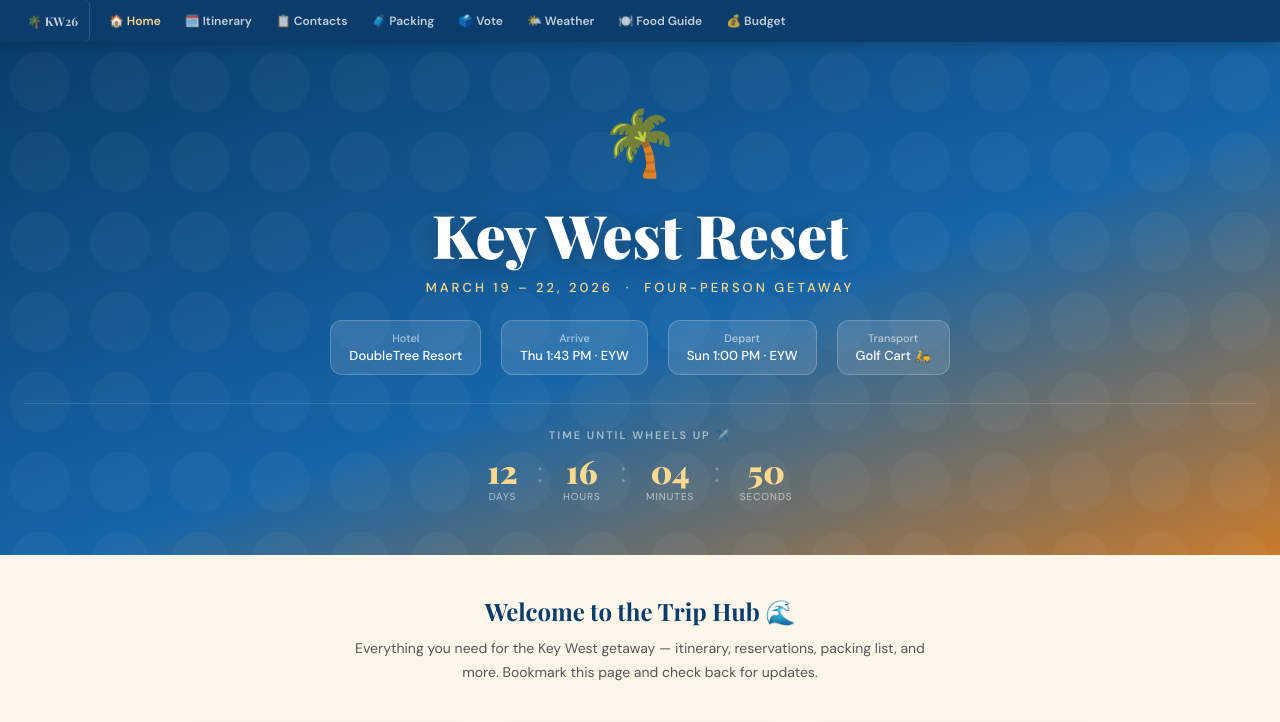
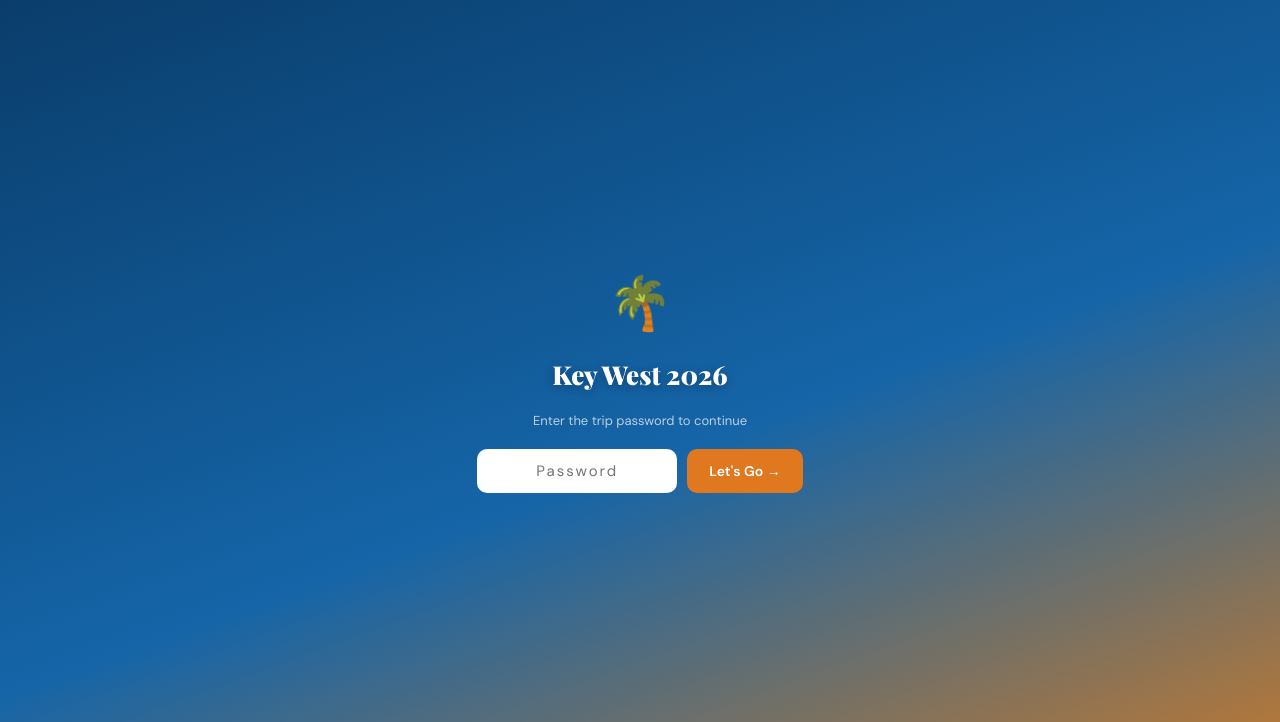
Before and after one commit to jeremyscrews-create/keywest2026, a plain HTML site: page index.html in a window 1280 px wide. Shown: the top 722 px of the page. Drawn offline with nearby package versions, Linux system fonts and the light colour scheme.

Commit message:
Add files via upload

```diff
--- a/index.html
+++ b/index.html
@@ -340,7 +340,7 @@
 </head>
 <body>
 
-<div id="pw-overlay" style="display:none">
+<div id="pw-overlay">
   <div class="pw-palm">🌴</div>
   <h2>Key West 2026</h2>
   <p>Enter the trip password to continue</p>
@@ -596,25 +596,25 @@
 
 <script>
   (function() {
-    const PASS = "ConchyKong";
-    const KEY = "kw2026_auth";
-    const overlay = document.getElementById('pw-overlay');
-    if (sessionStorage.getItem(KEY) === '1') {
+    var overlay = document.getElementById('pw-overlay');
+    if (sessionStorage.getItem('kw2026_auth') === '1') {
       overlay.style.display = 'none';
     } else {
-      document.body.classList.add('locked');
+      overlay.style.display = 'flex';
+      document.body.style.overflow = 'hidden';
     }
   })();
 
   function checkPw() {
-    const val = document.getElementById('pw-input').value;
-    const err = document.getElementById('pw-error');
+    var val = document.getElementById('pw-input').value;
+    var err = document.getElementById('pw-error');
     if (val === 'ConchyKong') {
       sessionStorage.setItem('kw2026_auth', '1');
       document.getElementById('pw-overlay').style.display = 'none';
-      document.body.classList.remove('locked');
+      document.body.style.overflow = '';
+      if (typeof loadWeather === 'function') loadWeather();
     } else {
-      err.textContent = 'Incorrect password — try again';
+      if (err) err.textContent = 'Incorrect password — try again';
       document.getElementById('pw-input').value = '';
       document.getElementById('pw-input').focus();
     }
```
